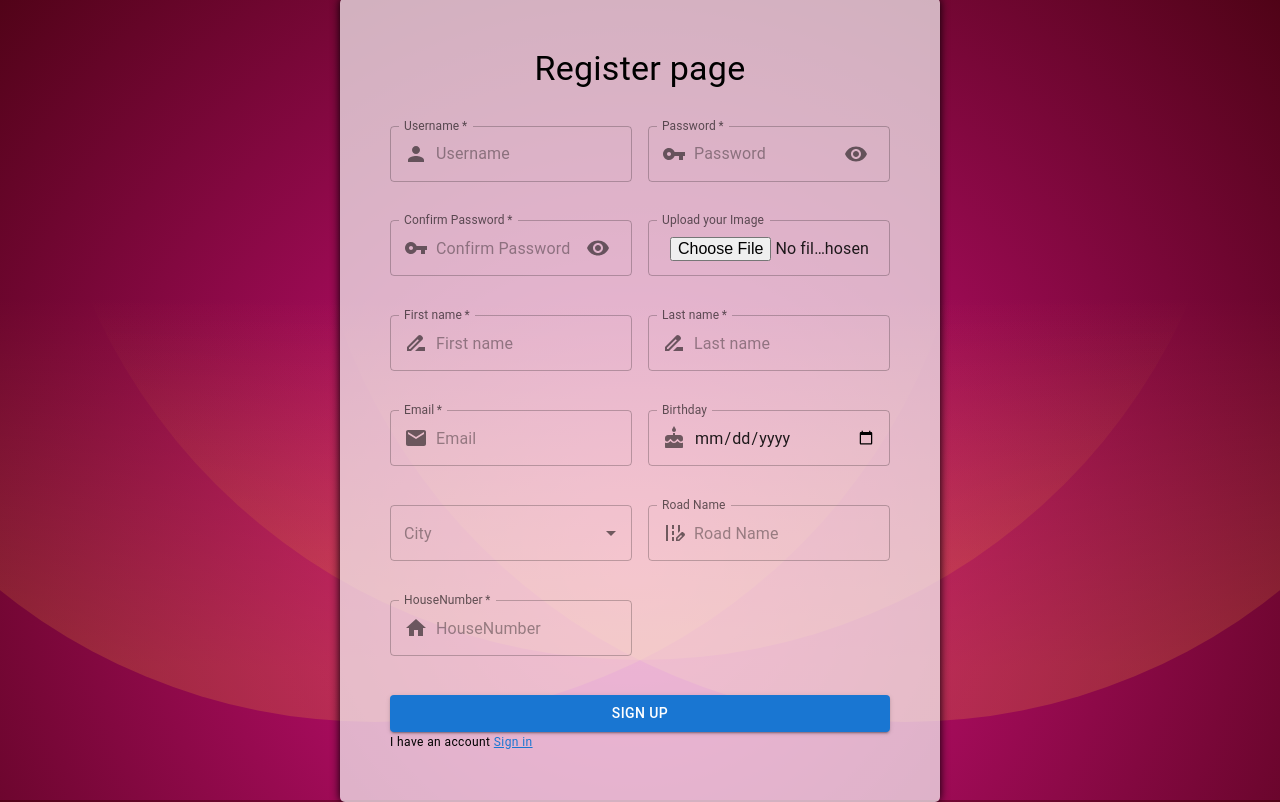
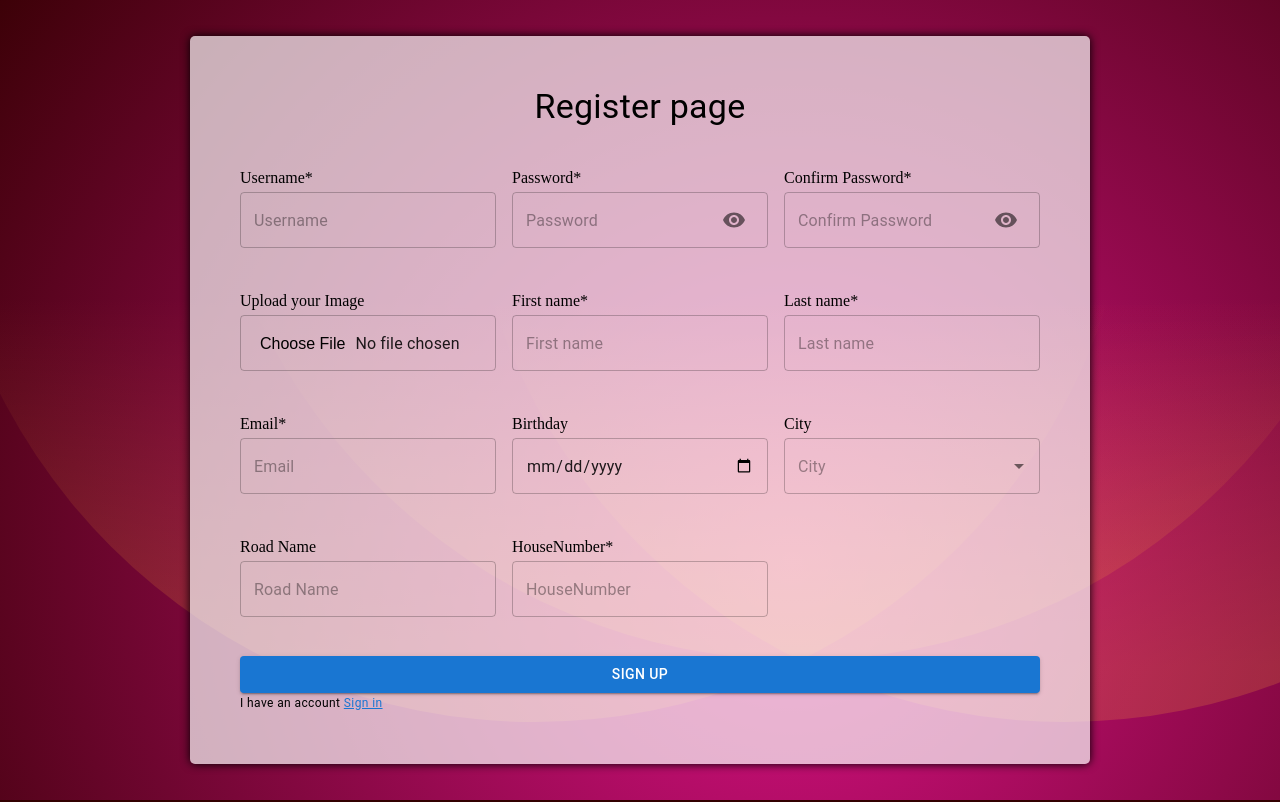
Before and after one commit to khaled2792000/react-login-register-app, a React (Vite) app: page / in a window 1280 px wide. Built offline with nearby package versions, Linux system fonts and the light colour scheme.

Commit message:
add the needed style to the register page

```diff
--- a/src/App.css
+++ b/src/App.css
@@ -9,3 +9,21 @@ body {
   background-attachment: fixed;
   background-size: cover;
 }
+
+input[type=file]::file-selector-button {
+  border: none;
+  background-color: transparent;
+  border-radius: 10px;
+  cursor: pointer;
+  transition: background .2s ease-in-out;
+}
+
+input[type=file]::file-selector-button:hover {
+  color: #0d45a5;
+}
+
+input[type=file] {
+  display: flex;
+  justify-content: center;
+  align-items: center;
+}
--- a/src/pages/RegisterPage.jsx
+++ b/src/pages/RegisterPage.jsx
@@ -17,12 +17,12 @@ import {
   Grid,
   IconButton,
   InputAdornment,
-  Stack,
   TextField,
   Typography,
 } from "@mui/material";
 import React, { useState } from "react";
 
+// handel the register form submit event
 export default function RegisterPage() {
   const handleOnChange = (event, input) => {
     // Update the specific input field
@@ -33,31 +33,25 @@ export default function RegisterPage() {
     );
     setInputs(updatedInputs);
   };
+  // object holds the password icon status
   const showMap = {
     text: <VisibilityOffIcon />,
     password: <VisibilityIcon />,
   };
+  // function to change the password status when click the eye
   const changeShowAndChangeType = (event, input) => {
     const inputType = input.type;
-    let updatedInput = input;
-    if (inputType == "text") {
-      updatedInput = {
+    const isItText = inputType == "text";
+    const updatedInput = {
       ...input,
-        endIconButton: showMap["password"],
-        type: "password",
+      endIconButton: showMap[isItText ? "password" : "text"],
+      type: isItText ? "password" : "text",
     };
-    } else {
-      console.log("yes2");
-      updatedInput = {
-        ...input,
-        endIconButton: showMap["text"],
-        type: "text",
-      };
-    }
     setInputs((prev) =>
       prev.map((elm) => (elm.id === input.id ? updatedInput : elm))
     );
   };
+
   const [inputs, setInputs] = useState([
     {
       id: 1,
@@ -102,6 +96,7 @@ export default function RegisterPage() {
       label: "First name",
       required: true,
       startIcon: <DriveFileRenameOutlineIcon />,
+      haveFile: false,
     },
     {
       id: 6,
@@ -167,11 +162,12 @@ export default function RegisterPage() {
         <form
           action=""
           style={{
-            width: "500px",
+            width: "800px",
             boxShadow: "0 0 10px black",
             padding: "50px",
             borderRadius: "5px",
             backgroundColor: "rgba(250,250,250,0.7)",
+            overflow: "scroll",
           }}
         >
           <Typography variant="h4" align="center">
@@ -181,12 +177,25 @@ export default function RegisterPage() {
           <br />
           <Grid container spacing={2}>
             {inputs.map((elm) => (
-              <Grid item xs={6} key={elm.id}>
+              <Grid
+                item
+                xs={12}
+                md={4}
+                key={elm.id}
+                flex={true}
+                flexDirection={"column"}
+                justifyContent={"center"}
+              >
                 {" "}
                 {/* Move the key to the Grid item */}
                 <FormControl fullWidth={true} variant="outlined">
+                  <label htmlFor={elm.name} style={{ padding: " 5px 0 " }}>
+                    {elm.label}
+                    {elm.required && "*"}
+                  </label>
                   {elm.autoCompleteList ? (
                     <Autocomplete
+                      fullWidth={true}
                       id={elm.name}
                       options={elm.autoCompleteList}
                       renderInput={(params) => (
@@ -196,25 +205,22 @@ export default function RegisterPage() {
                           required={elm.required}
                           onChange={(event) => handleOnChange(event, elm)}
                           placeholder={elm.label}
+                          fullWidth={true}
                         />
                       )}
                     />
                   ) : (
+                    <>
                       <TextField
-                      label={elm.label}
+                        id={elm.name}
                         error={elm.error ?? false}
                         required={elm.required}
                         onChange={(event) => handleOnChange(event, elm)}
                         type={elm.type}
                         variant="outlined"
-                      helperText={elm.error ? "there an error" : " "}
+                        helperText={elm.error ? elm.errorMessage : " "}
                         placeholder={elm.label}
                         InputProps={{
-                        startAdornment: elm.startIcon && (
-                          <InputAdornment position="start">
-                            {elm.startIcon}
-                          </InputAdornment>
-                        ),
                           endAdornment: elm.endIconButton && (
                             <InputAdornment position="end">
                               <IconButton
@@ -228,6 +234,7 @@ export default function RegisterPage() {
                           ),
                         }}
                       />
+                    </>
                   )}
                 </FormControl>
               </Grid>
```
Lines whose indentation alone changed are shown as unchanged.
